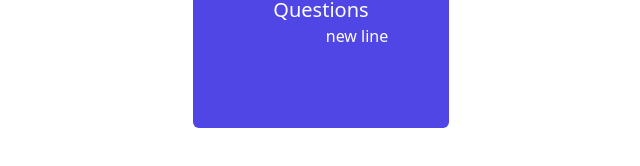
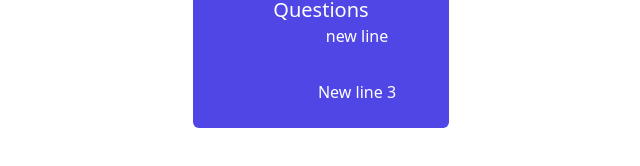
Before and after one commit to Omar-eAlessa/first-react-project, a React (Create React App) app: page / in a window 1280 px wide. Shown: the part 240-406 px from the top of the page, without its empty margins (319-959 px from the left). Built offline with nearby package versions, Linux system fonts and the light colour scheme.

Commit message:
Modified App.tsx again 3

```diff
--- a/src/App.tsx
+++ b/src/App.tsx
@@ -12,6 +12,10 @@ function App() {
 
           <div>
             new line
+          </div>
+
+          <div>
+            New line 3
           </div>
 
           {/* <div className='bg-black w-24 h-7 rounded text-white items-center justify-center'>ss</div> */}
```
